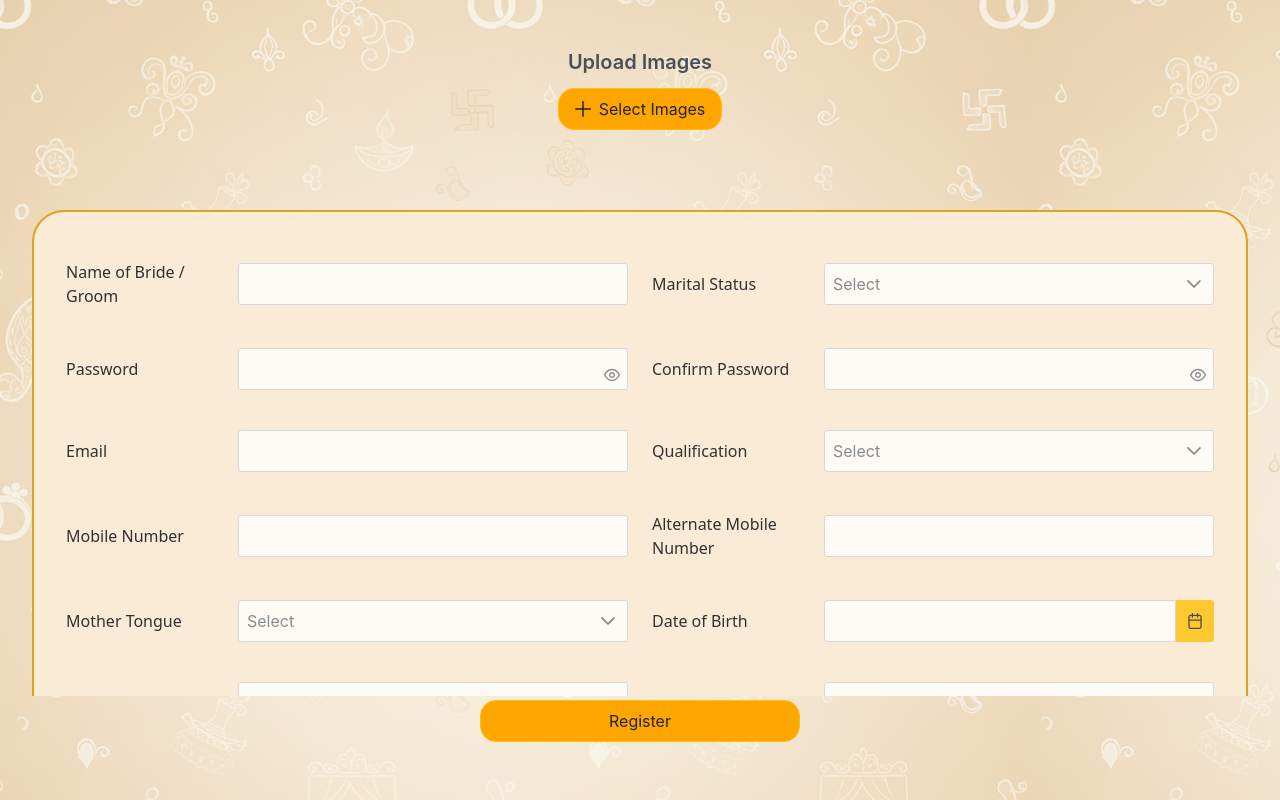
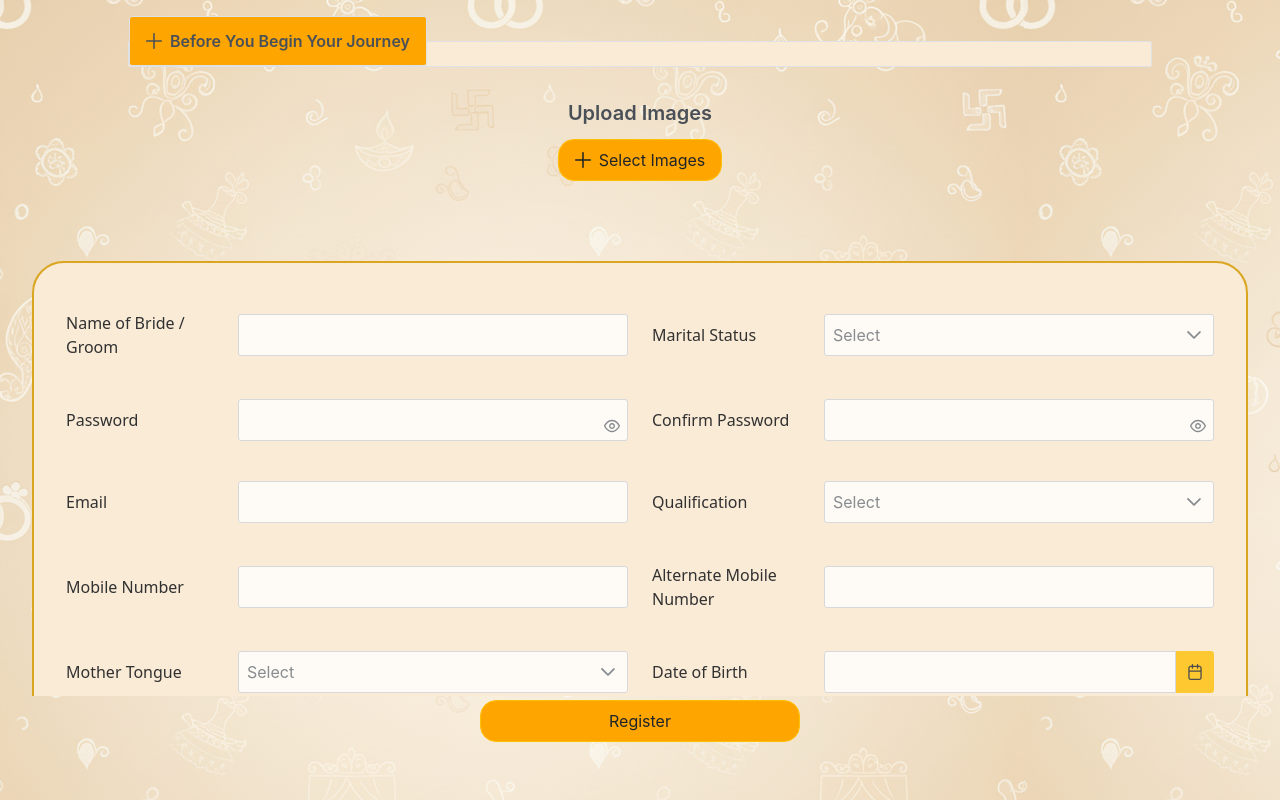
Before and after one commit to Sureshtr1998/kalyanam_FE, a React (Vite) app: page /register in a window 1280 px wide. Built offline with nearby package versions, Linux system fonts and the light colour scheme.

Commit message:
Register journey

```diff
--- a/src/screens/register/Register.scss
+++ b/src/screens/register/Register.scss
@@ -2,6 +2,14 @@
   margin-top: 1rem;
   height: 85vh;
   overflow-y: auto;
+  .important-note {
+    width: 80%;
+    justify-self: center;
+    background-color: antiquewhite;
+    .p-fieldset-legend {
+      background-color: orange;
+    }
+  }
 }
 
 .register-form {
--- a/src/screens/register/Register.tsx
+++ b/src/screens/register/Register.tsx
@@ -16,6 +16,7 @@ import { useNavigate } from 'react-router-dom';
 import { useToast } from '../../components/toastProvider/ToastProvider';
 import RegisterModal from '../../components/registerModal/RegisterModal';
 import { setItem, user_login_token } from '../../utils/localStore';
+import { Fieldset } from 'primereact/fieldset';
 
 const Register = () => {
     const [images, setImages] = useState<File[]>([]);
@@ -108,6 +109,33 @@ const Register = () => {
         <div>
             {isValidate && <RegisterModal onSuccess={registerUser} email={formData.email} mobile={formData.mobile} onHide={() => setValidate(false)} />}
             <div className="register-container">
+                <Fieldset collapsed className='important-note' legend="Before You Begin Your Journey" toggleable>
+
+                    <strong> 1) </strong>
+                    We've very recently launched the app, so you might not find many profiles initially. By{" "}
+                    <strong>November end</strong>, we’ll be adding all active profiles here.
+                    <strong>
+                        <br />
+                        2) </strong>
+                    You’ll receive email notifications whenever someone sends you an interest or accepts your interest.
+                    <br />
+
+                    <strong> 3) </strong>
+                    We’re currently charging a <strong>minimal registration fee of ₹251 </strong>
+                    per year for our new users.
+                    <strong>
+                        <br />
+
+                        4) </strong>
+                    For any issues or special assistance, please contact{" "}
+                    <a
+                        href="mailto:seetharamakalyana@gmail.com"
+                        style={{ color: "#e07b00", textDecoration: "none", fontWeight: 500 }}
+                    >
+                        seetharamakalyana@gmail.com
+                    </a>
+                    . We’ll respond to your query within <strong>24 hours</strong>.
+                </Fieldset>
                 <ImageMedia onChange={mediaFileHandler} />
                 <form className="register-form">
                     <div className="form-row">
```
